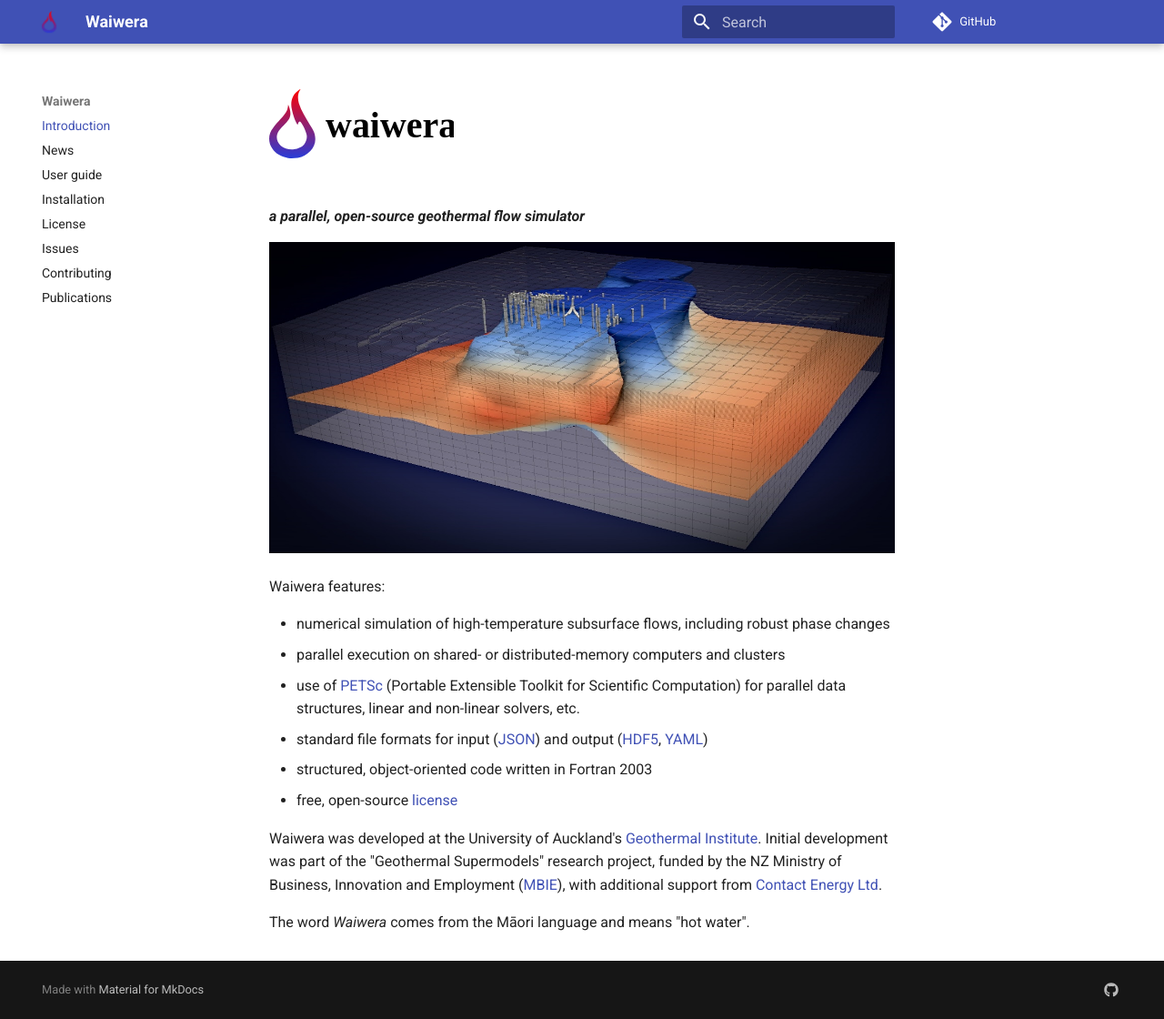
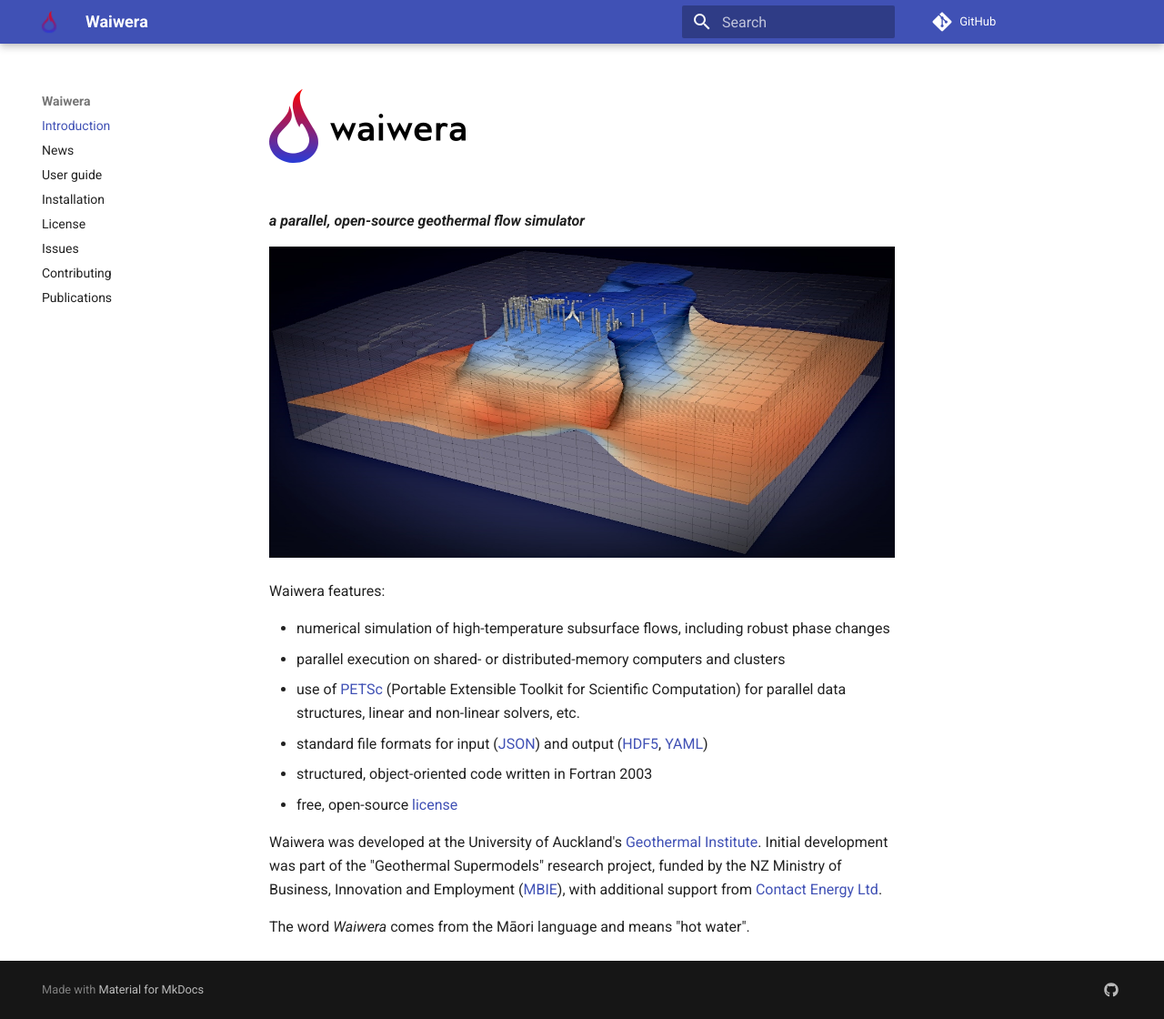
Before and after one commit to waiwera/waiwera-mkdocs, an MkDocs documentation site: the page built from docs/index.md, in a window 1280 px wide and 1120 px high. Shown: the whole window at 91% size. Built offline with MkDocs 1.6.1 and Material for MkDocs 9.7.7, drawn with Linux system fonts in a browser that asks for light colours; comment, search, counter and statistics services are not loaded.

Commit message:
Add PNG logo with text and use on index page

```diff
--- a/docs/index.md
+++ b/docs/index.md
@@ -1,4 +1,4 @@
-# ![waiwera logo](img/waiwera_logo_text.svg)
+# ![waiwera logo](img/waiwera_logo_text.png)
 
 ***a parallel, open-source geothermal flow simulator***
 
```
Also changed, not shown: docs/img/waiwera_logo_text.png (added), docs/img/waiwera_logo_text.svg.
